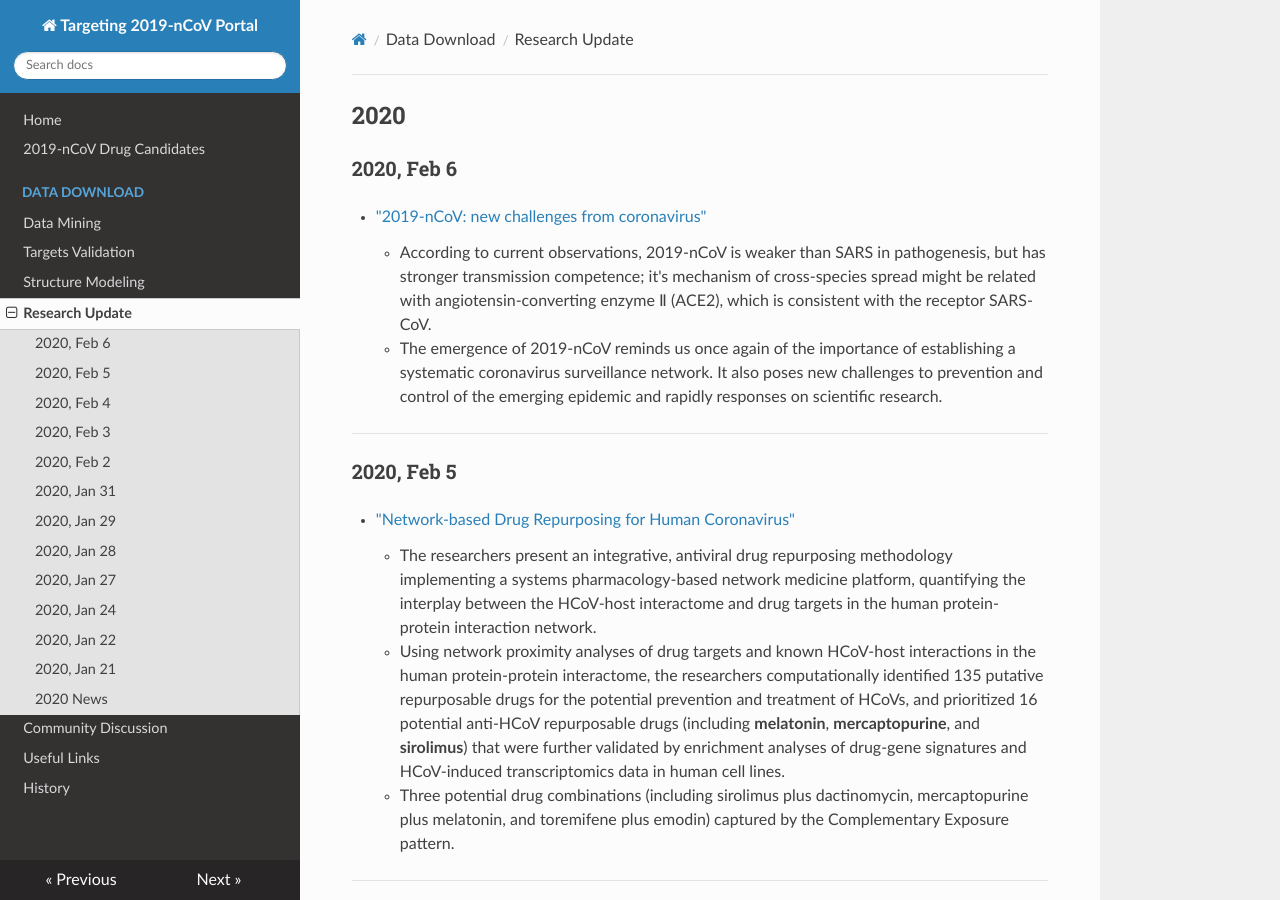
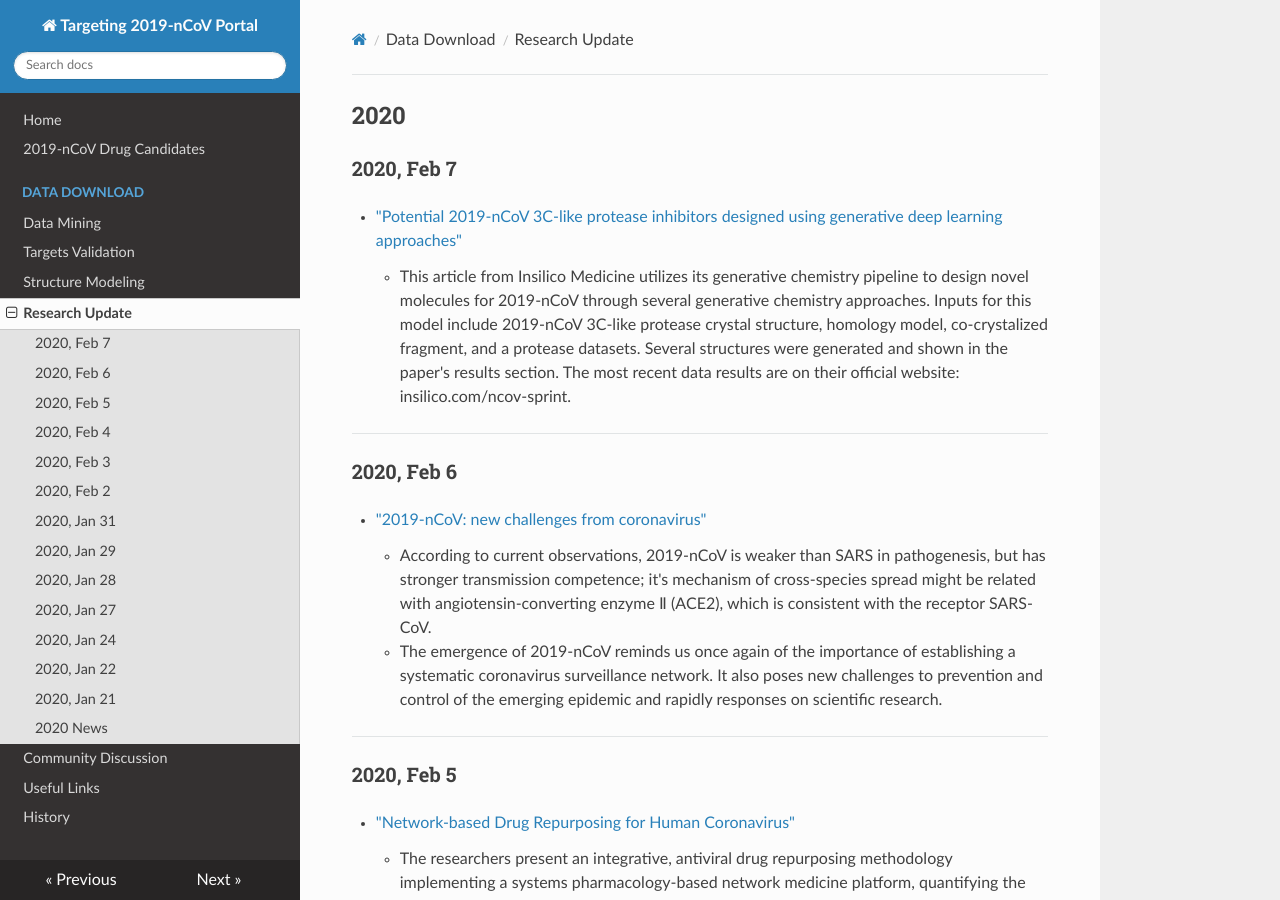
Before and after one commit to GHDDI-AILab/Targeting2019-nCoV, an MkDocs documentation site: the page built from docs/research_progress.md, in a window 1280 px wide and 900 px high. Built offline with MkDocs 1.6.1, drawn with Linux system fonts in a browser that asks for light colours; nearby versions of some CDN libraries; some of the changed text lies outside the part shown.

Commit message:
updated 2 papers

```diff
--- a/docs/research_progress.md
+++ b/docs/research_progress.md
@@ -1,4 +1,10 @@
 ## 2020
+
+### 2020, Feb 7
+ * ["Potential 2019-nCoV 3C-like protease inhibitors designed using generative deep learning approaches"](http://ghddiai.oss-cn-zhangjiakou.aliyuncs.com/file/file_p23clpidgdl.pdf)
+    * This article from Insilico Medicine utilizes its generative chemistry pipeline to design novel molecules for 2019-nCoV through several generative chemistry approaches. Inputs for this model include 2019-nCoV 3C-like protease crystal structure, homology model, co-crystalized fragment, and a protease datasets. Several structures were generated and shown in the paper's results section. The most recent data results are on their official website: insilico.com/ncov-sprint.
+
+---
 
 ### 2020, Feb 6
 * ["2019-nCoV: new challenges from coronavirus"](http://rs.yiigle.com/yufabiao/1179575.htm)
@@ -238,6 +244,13 @@
 
 ----
 
+## 2008
+
+ * ["SARS coronavirus Accessory Proteins"](http://ghddiai.oss-cn-zhangjiakou.aliyuncs.com/file/file_sarscap.pdf)
+    * Evidence points to the fact that accessory proteins may play an important role in modulating the host response to virus infection and contribute to pathogenesis. This review compiled the existing knowledge SARS-CoV accessory proteins and attempts to explain the possible roles of these proteins in the propagation and virulence of SARS-CoV in its host.
+
+---
+
 ## 2004
 
  * ["Structure-Based Discovery of a Novel Angiotensin- Converting Enzyme 2 Inhibitor"](http://ghddiai.oss-cn-zhangjiakou.aliyuncs.com/file/file_sbdnace2i.pdf)
```
